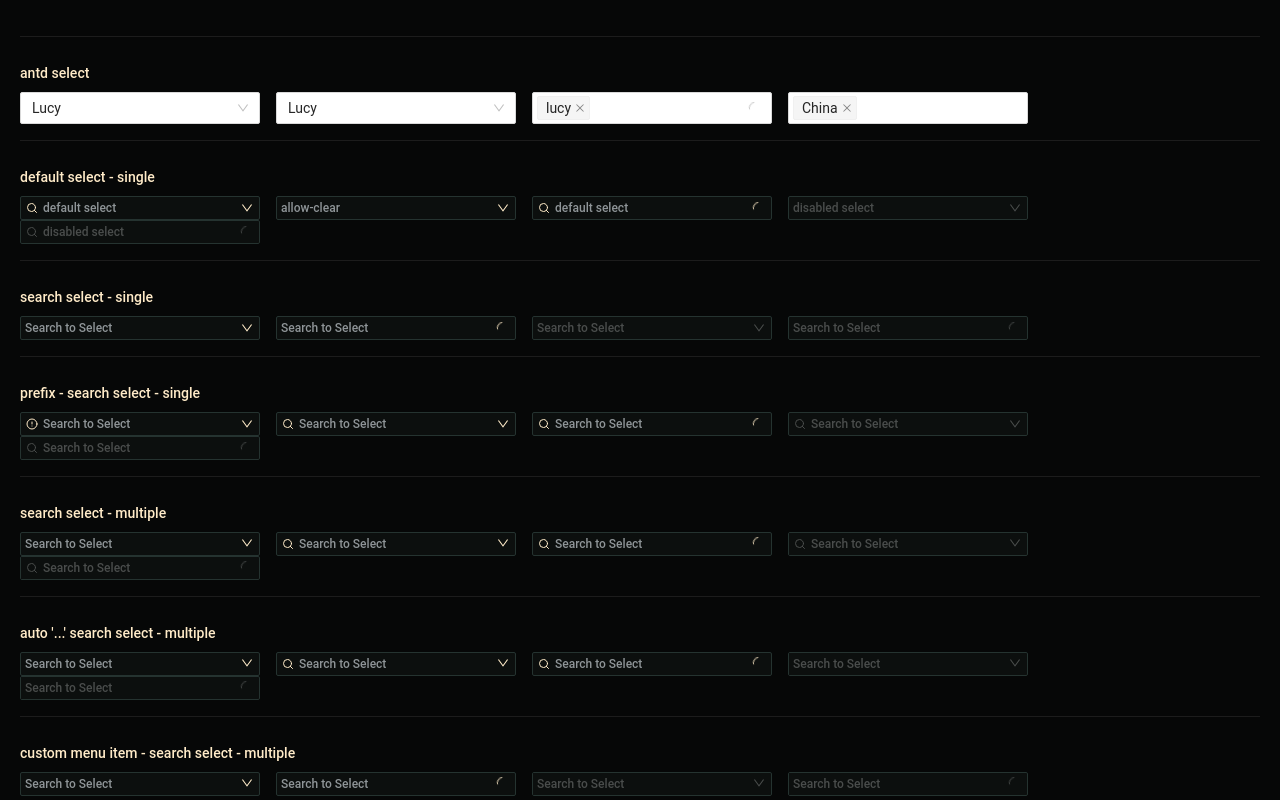
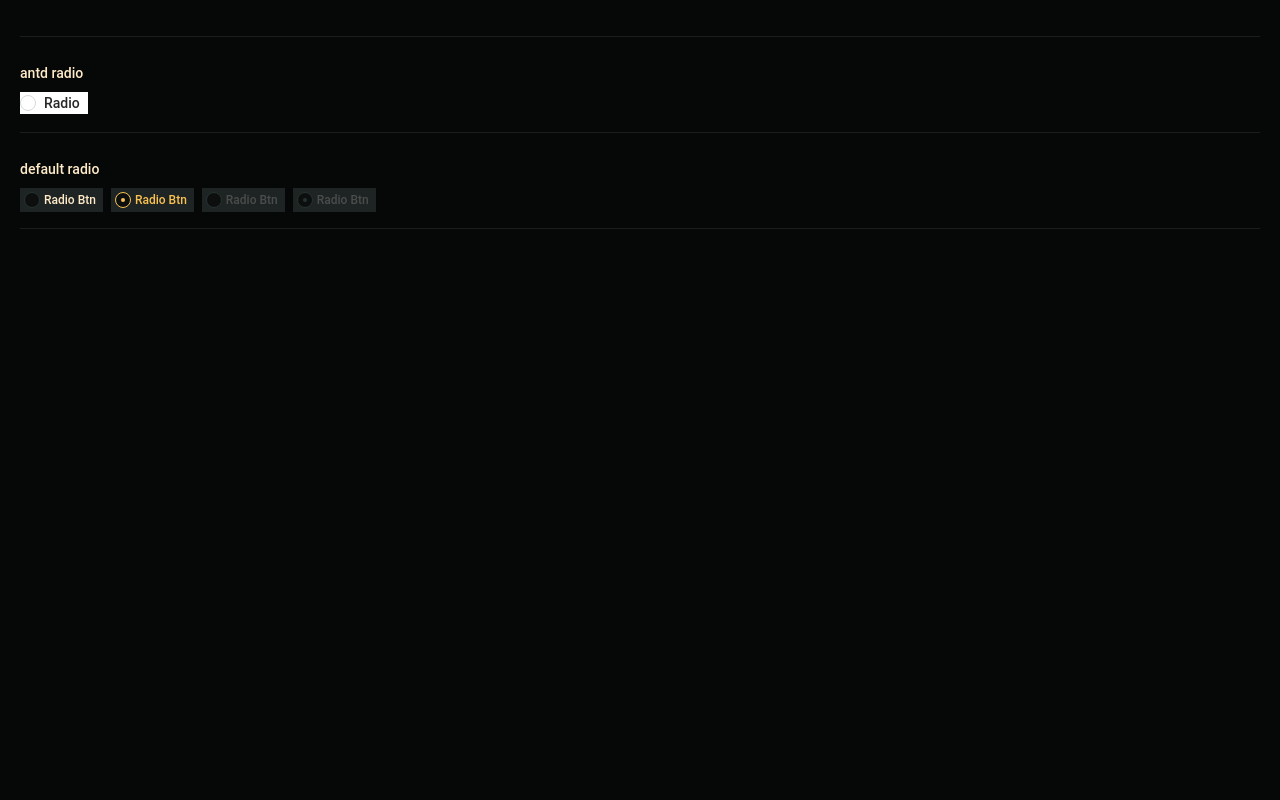
Before and after one commit to chenhui996/frc-ui-pro, a React (Create React App) app: page / in a window 1280 px wide. Shown: the top 800 px of the page. Built offline with nearby package versions, Linux system fonts and the light colour scheme.

Commit message:
feat: radio component -> basic part

```diff
--- a/src/App.tsx
+++ b/src/App.tsx
@@ -3,7 +3,8 @@ import React from 'react'
 // import ButtonPage from './pages/ButtonPage'
 // import InputPage from './pages/InputPage'
 // import InputNumber from './pages/InputNumberPage'
-import SelectPage from './pages/SelectPage'
+// import SelectPage from './pages/SelectPage'
+import RadioPage from './pages/RadioPage'
 
 function App() {
   return (
@@ -12,7 +13,7 @@ function App() {
       {/* <ButtonPage /> */}
       {/* <InputPage /> */}
       {/* <InputNumber /> */}
-      <SelectPage />
+      <RadioPage />
     </div>
   )
 }
--- /dev/null
+++ b/src/components/Radio/_style.scss
@@ -0,0 +1,63 @@
+.frc-radio.ant-radio-wrapper {
+  padding: 0 4px;
+  display: inline-flex;
+  align-items: center;
+  vertical-align: top;
+  font-size: $font-size-base;
+  line-height: $line-height-base;
+  font-weight: $input-font-weight;
+  font-family: $input-font-family;
+  @include radio-style(
+    // normal
+    $radio-background,
+    $radio-color,
+    $radio-border,
+    $radio-background-icon,
+    $radio-border-icon,
+    // hover
+    $radio-background-hover,
+    $radio-color-hover,
+    $radio-border-hover,
+    $radio-background-hover-icon,
+    $radio-border-hover-icon,
+    // active
+    $radio-background-active,
+    $radio-color-active,
+    $radio-border-active,
+    $radio-background-active-icon,
+    $radio-border-active-icon,
+    // focus
+    $radio-background-focus,
+    $radio-color-focus,
+    $radio-border-focus,
+    $radio-background-focus-icon,
+    $radio-border-focus-icon,
+    // disabled
+    $radio-background-disabled,
+    $radio-color-disabled,
+    $radio-border-disabled,
+    $radio-background-disabled-icon,
+    $radio-border-disabled-icon,
+    // disabled - inner
+    $radio-background-disabled-icon-inner
+  );
+  .ant-radio {
+    top: 0;
+    .ant-radio-input {
+      display: none;
+    }
+    // icon
+    .ant-radio-inner {
+      &::after {
+        width: 8px;
+        height: 8px;
+        margin-top: -4px;
+        margin-left: -4px;
+      }
+    }
+  }
+  span.ant-radio + * {
+    padding-right: 3px;
+    padding-left: 4px;
+  }
+}
--- /dev/null
+++ b/src/components/Radio/index.ts
@@ -0,0 +1,2 @@
+import FRCRadio from './radio'
+export default FRCRadio
--- /dev/null
+++ b/src/components/Radio/radio.tsx
@@ -0,0 +1,22 @@
+import React, {FC} from 'react'
+import classNames from 'classnames'
+import {Radio, RadioProps} from 'antd'
+
+export const FRCRadio: FC<RadioProps> = (props) => {
+  const {className, ...restProps} = props
+
+  const classes = classNames('frc-radio', className, {})
+
+  const options = {
+    className: classes,
+    ...restProps,
+  }
+
+  // main
+  return <Radio {...options} />
+}
+
+// normal
+FRCRadio.defaultProps = {}
+
+export default FRCRadio
--- a/src/components/button/button.tsx
+++ b/src/components/button/button.tsx
@@ -39,9 +39,15 @@ export const FRCButton: FC<FRCButtonProps> = (props) => {
     [`frc-btn-icon-only`]: !children,
   })
 
+  const options = {
+    className: classes,
+    loading,
+    ...restProps,
+  }
+
   // main
   return (
-    <Button className={classes} loading={loading} {...restProps}>
+    <Button {...options}>
       <span className="lead-child-box">
         {children}
         {type === 'lead' && children && (
--- /dev/null
+++ b/src/pages/RadioPage.tsx
@@ -0,0 +1,35 @@
+import React from 'react'
+import {Radio, Divider} from 'antd'
+import FRCRadio from '../components/Radio/index'
+
+const RadioPage = () => {
+  return (
+    <>
+      <Divider style={{backgroundColor: '#1e1e1e', height: 1, marginTop: 16}} />
+
+      <h3>antd radio</h3>
+
+      <Radio style={{backgroundColor: '#fff'}}>Radio</Radio>
+
+      <Divider style={{backgroundColor: '#1e1e1e', height: 1, marginTop: 16}} />
+
+      <h3>default radio</h3>
+
+      <FRCRadio style={{backgroundColor: '#1E2423'}}>Radio Btn</FRCRadio>
+
+      <FRCRadio checked style={{backgroundColor: '#1E2423'}}>Radio Btn</FRCRadio>
+
+      <FRCRadio disabled style={{backgroundColor: '#1E2423'}}>
+        Radio Btn
+      </FRCRadio>
+
+      <FRCRadio checked disabled style={{backgroundColor: '#1E2423'}}>
+        Radio Btn
+      </FRCRadio>
+
+      <Divider style={{backgroundColor: '#1e1e1e', height: 1, marginTop: 16}} />
+    </>
+  )
+}
+
+export default RadioPage
--- a/src/styles/_mixin.scss
+++ b/src/styles/_mixin.scss
@@ -203,3 +203,138 @@
     }
   }
 }
+
+// ----------------------------------------------------------------
+
+@mixin radio-style(
+  // normal
+  $background,
+  $color,
+  $border,
+  $background-icon,
+  $border-icon,
+  // hover
+  $hover-background,
+  $hover-color,
+  $hover-border,
+  $hover-background-icon,
+  $hover-border-icon,
+  // active
+  $active-background,
+  $active-color,
+  $active-border,
+  $active-background-icon,
+  $active-border-icon,
+  // focus
+  $focus-background,
+  $focus-color,
+  $focus-border,
+  $focus-background-icon,
+  $focus-border-icon,
+  // diabled
+  $disabled-background,
+  $disabled-color,
+  $disabled-border,
+  $disabled-background-icon,
+  $disabled-border-icon,
+  $disabled-background-icon-inner
+) {
+  background: $background;
+  color: $color;
+  border: $border;
+  // normal icon
+  .ant-radio {
+    .ant-radio-inner {
+      background: $background-icon;
+      border: $border-icon;
+    }
+  }
+  // hover
+  &:hover {
+    background: $hover-background;
+    color: $hover-color;
+    border: $hover-border;
+    // hover icon
+    .ant-radio {
+      .ant-radio-inner {
+        background: $hover-background-icon;
+        border: $hover-border-icon;
+      }
+      // checked hover
+      &.ant-radio-checked {
+        .ant-radio-inner {
+          background: $hover-background-icon;
+        }
+      }
+    }
+  }
+  // active
+  &:active {
+    background: $active-background;
+    color: $active-color;
+    border: $active-border;
+    // active icon
+    .ant-radio {
+      .ant-radio-inner {
+        background: $active-background-icon;
+        border: $active-border-icon;
+        &::after {
+          background-color: $disabled-background-icon-inner;
+          transform: scale(0.5);
+          opacity: 1;
+        }
+      }
+      // checked active
+      &.ant-radio-checked {
+        .ant-radio-inner {
+          background: $active-background-icon;
+        }
+      }
+    }
+  }
+  // focus
+  &:focus,
+  .ant-radio.ant-radio-checked {
+    background: $focus-background;
+    color: $focus-color;
+    border: $focus-border;
+    // icon
+    &::after {
+      border: $focus-border;
+    }
+    + * {
+      color: $focus-color;
+    }
+    // focus icon
+    .ant-radio-inner {
+      background: $focus-background-icon;
+      border: $focus-border-icon;
+      &::after {
+        background-color: $focus-color;
+      }
+    }
+  }
+  // disabled
+  &:disabled,
+  &.ant-radio-wrapper-disabled {
+    // background: $disabled-background !important;
+    color: $disabled-color !important;
+    border: $disabled-border !important;
+    // disabled icon
+    .ant-radio {
+      &.ant-radio-checked,
+      &.ant-radio-disabled {
+        .ant-radio-inner {
+          background: $disabled-background-icon !important;
+          border: $disabled-border-icon !important;
+          &::after {
+            background-color: $disabled-background-icon-inner !important;
+          }
+        }
+        + * {
+          color: $disabled-color;
+        }
+      }
+    }
+  }
+}
--- a/src/styles/index.scss
+++ b/src/styles/index.scss
@@ -18,3 +18,6 @@
 
 // select
 @import '../components/Select/style';
+
+// radio
+@import '../components/Radio/style';
```
Also changed, not shown: src/styles/_variables.scss (+67 -0 lines).
